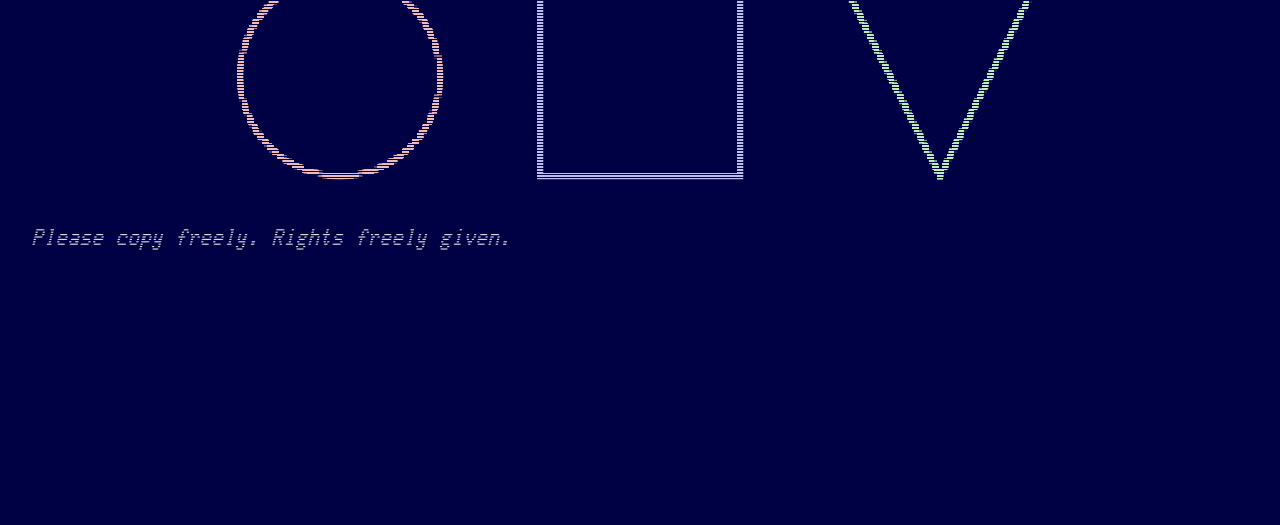
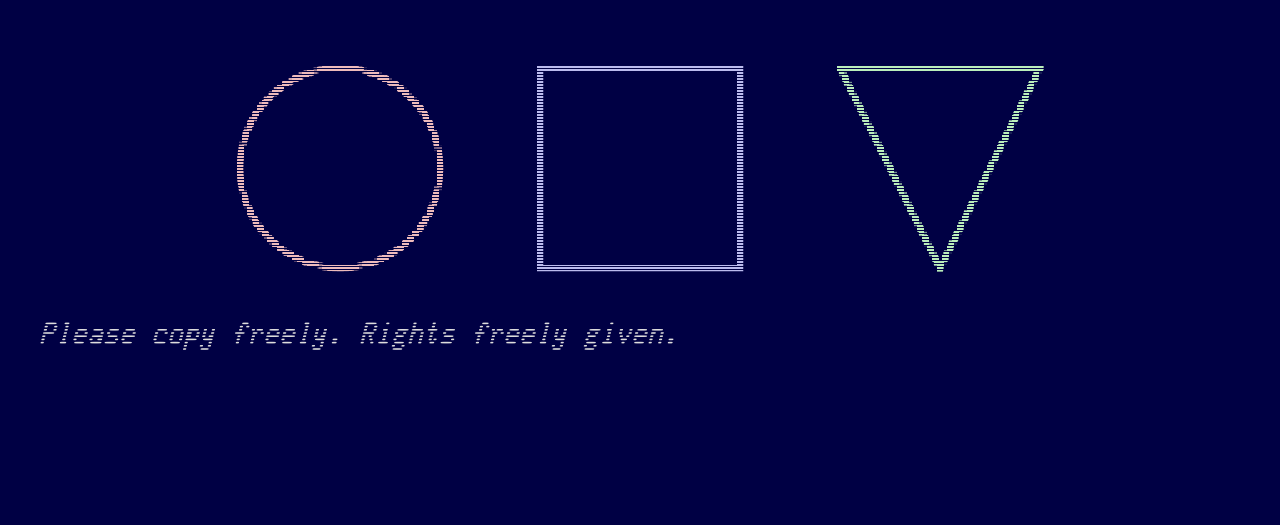
Before and after one commit to aredridel/naplps-look, a website: page index.html in a window 1280 px wide. Shown: the part 339-864 px from the top of the page. Drawn offline with Linux system fonts and the light colour scheme.

Commit message:
Font size

```diff
--- a/vaporwave.css
+++ b/vaporwave.css
@@ -15,7 +15,7 @@
     background-color: var(--color-navy);
     color: var(--color-white);
     filter: blur(0.4px);
-    font-size: 24px;
+    font-size: 2.5vw;
     font-family: "Glass TTY VT320";
 
     --color-yellow: #dddd00;
```
